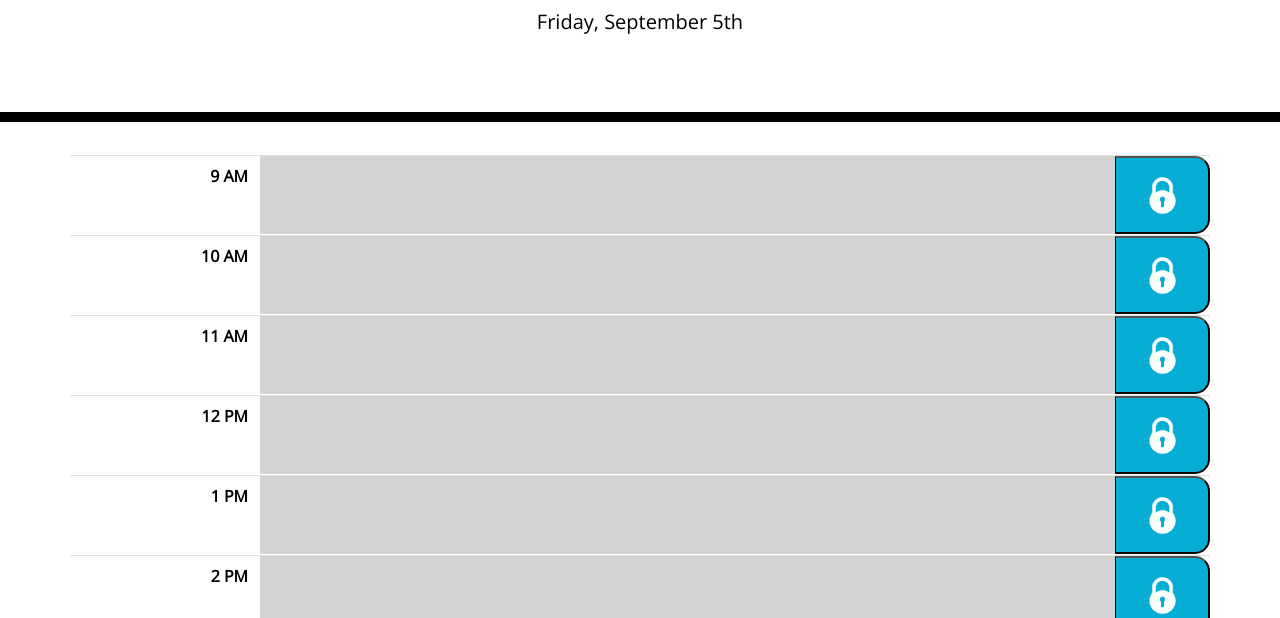
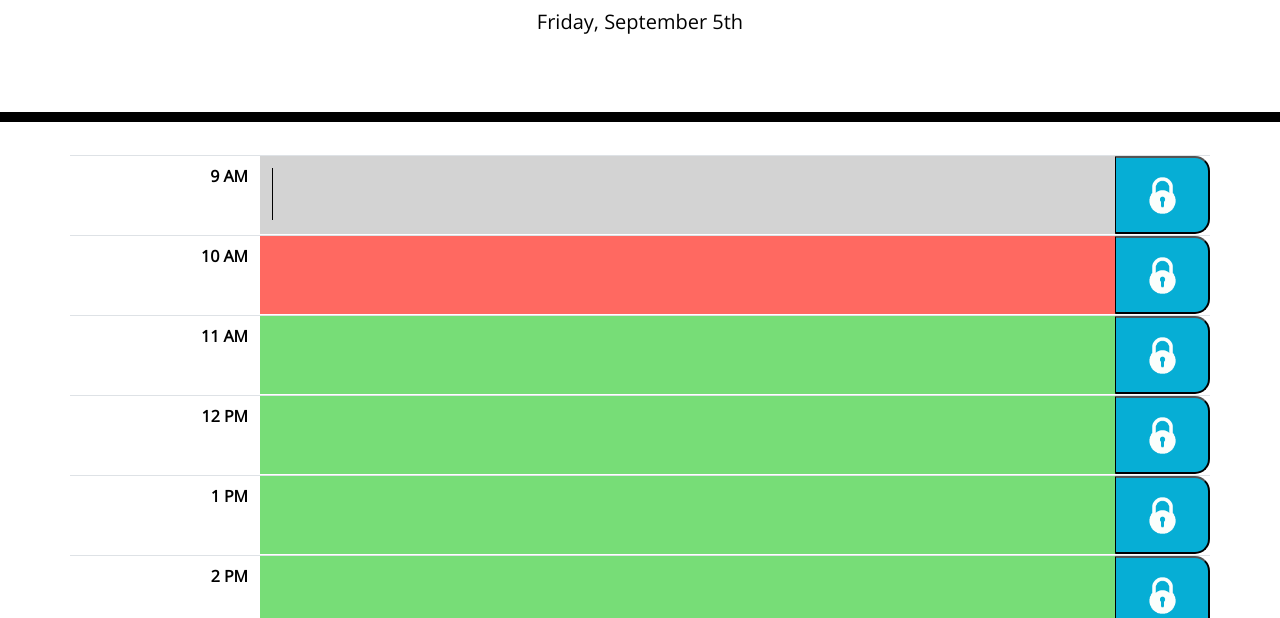
Before and after one commit to TuinderJ/daily-planner, a plain HTML site: page index.html in a window 1280 px wide. Shown: the part 182-800 px from the top of the page. Drawn offline with nearby package versions, Linux system fonts and the light colour scheme.

Commit message:
got the timeslot styling working

```diff
--- a/assets/css/style.css
+++ b/assets/css/style.css
@@ -71,7 +71,7 @@ textarea {
   color: white;
 }
 
-.saveBtn i:hover {
-  font-size: 20px;
+.saveBtn:hover {
+  background-size: 50%;
   transition: all 0.3s ease-in-out;
 }
--- a/assets/js/script.js
+++ b/assets/js/script.js
@@ -1,18 +1,25 @@
 function updateTimes() {
-  $("#currentDay")[0].innerText = moment().format("dddd, MMMM do");
-  const table = document.getElementById("#table-body");
+  document.getElementById("currentDay").innerText = moment().format("dddd, MMMM do");
+  const table = document.getElementById("table-body");
 
   for (let i = 0; i < table.children.length; i++) {
     const row = table.children[i].children[1];
     const rowHour = table.children[i].children[0].dataset.time;
-    const currentHour = moment().format("H");
-    console.log(rowHour);
-    console.log(currentHour);
-    if (rowHour == 12) {
+    const currentHour = 10;
+    // const currentHour = moment().format("H");
+    if (rowHour < currentHour) {
+      row.classList.add("past");
+      row.classList.remove("future");
+      row.classList.remove("present");
+    }
+    if (rowHour == currentHour) {
+      row.classList.remove("past");
+      row.classList.remove("future");
       row.classList.add("present");
-      // row.classList.add("present");
     }
-    if (rowHour > currentHour) {
+    if (parseInt(rowHour) > currentHour) {
+      row.classList.remove("past");
+      row.classList.remove("present");
       row.classList.add("future");
     }
   }
--- a/index.html
+++ b/index.html
@@ -23,7 +23,7 @@
         <tbody id="table-body">
           <tr class="row">
             <th scope="row" class="hour col-2 text-right" data-time="9">9 AM</th>
-            <td class="past col-9"></td>
+            <td class="past col-9"><textarea></textarea></td>
             <td class="col-1 d-flex align-content-center p-0">
               <button class="saveBtn"></button>
             </td>
```
